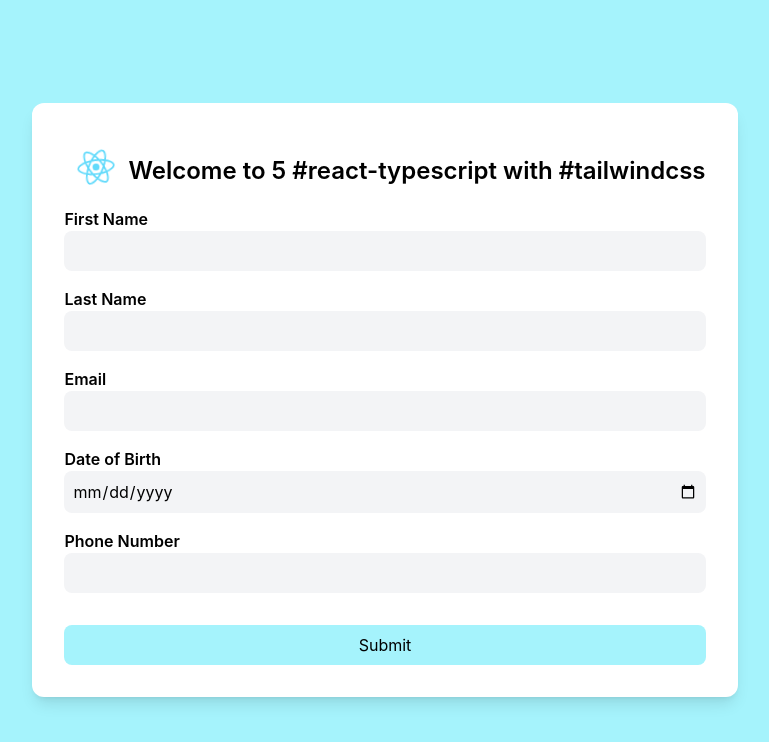
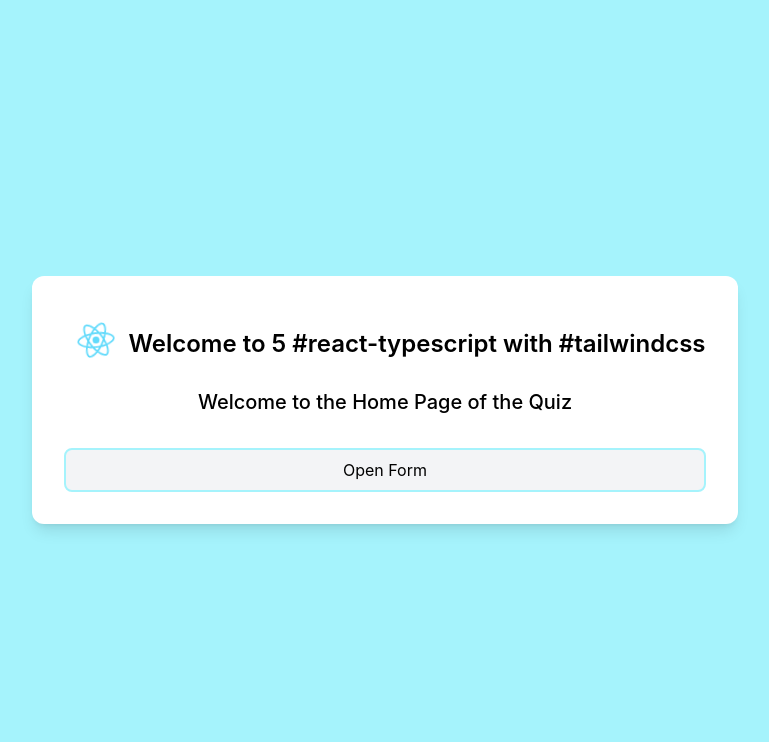
Before and after one commit to Aayushi-Mittal/GDC-WD301, a React (Create React App) app: page / in a window 1280 px wide. Shown: the top 742 px of the page, without its empty margins (255-1024 px from the left). Built offline with nearby package versions, Linux system fonts and the light colour scheme.

Commit message:
Added Home component and state

```diff
--- a/src/App.tsx
+++ b/src/App.tsx
@@ -1,14 +1,21 @@
-import React from 'react';
+import { useState } from 'react';
 import AppContainer from './components/AppContainer';
 import Header from './components/Header';
 import Form from './components/Form';
+import Home from './components/Home';
 import './App.css';
 
 function App() {
+  const [state, setState] = useState("HOME");
+
   return (
     <AppContainer>
-      <Header title={"Welcome to 5 #react-typescript with #tailwindcss"}/>
-      <Form/>
+      <Header title={"Welcome to 5 #react-typescript with #tailwindcss"} />
+      {
+      state === "HOME" ?
+        (<><Home/> <button className="mt-4 p-2 bg-gray-100 border-2 border-cyan-200 rounded-lg hover:bg-cyan-200 w-full" onClick={()=>setState("FORM")}>Open Form</button></>) :
+        (<><Form/> <button className="mt-4 p-2 bg-gray-100 border-2 border-cyan-200 rounded-lg hover:bg-cyan-200 w-full" onClick={()=>setState("HOME")}>Close Form</button></>)
+      }
     </AppContainer>
   );
 }
--- /dev/null
+++ b/src/components/Home.tsx
@@ -0,0 +1,11 @@
+import React from 'react'
+
+const Home = () => {
+  return (
+    <div>
+      <p className="flex justify-center text-xl my-4 font-medium">Welcome to the Home Page of the Quiz</p>
+    </div>
+  )
+}
+
+export default Home
```
